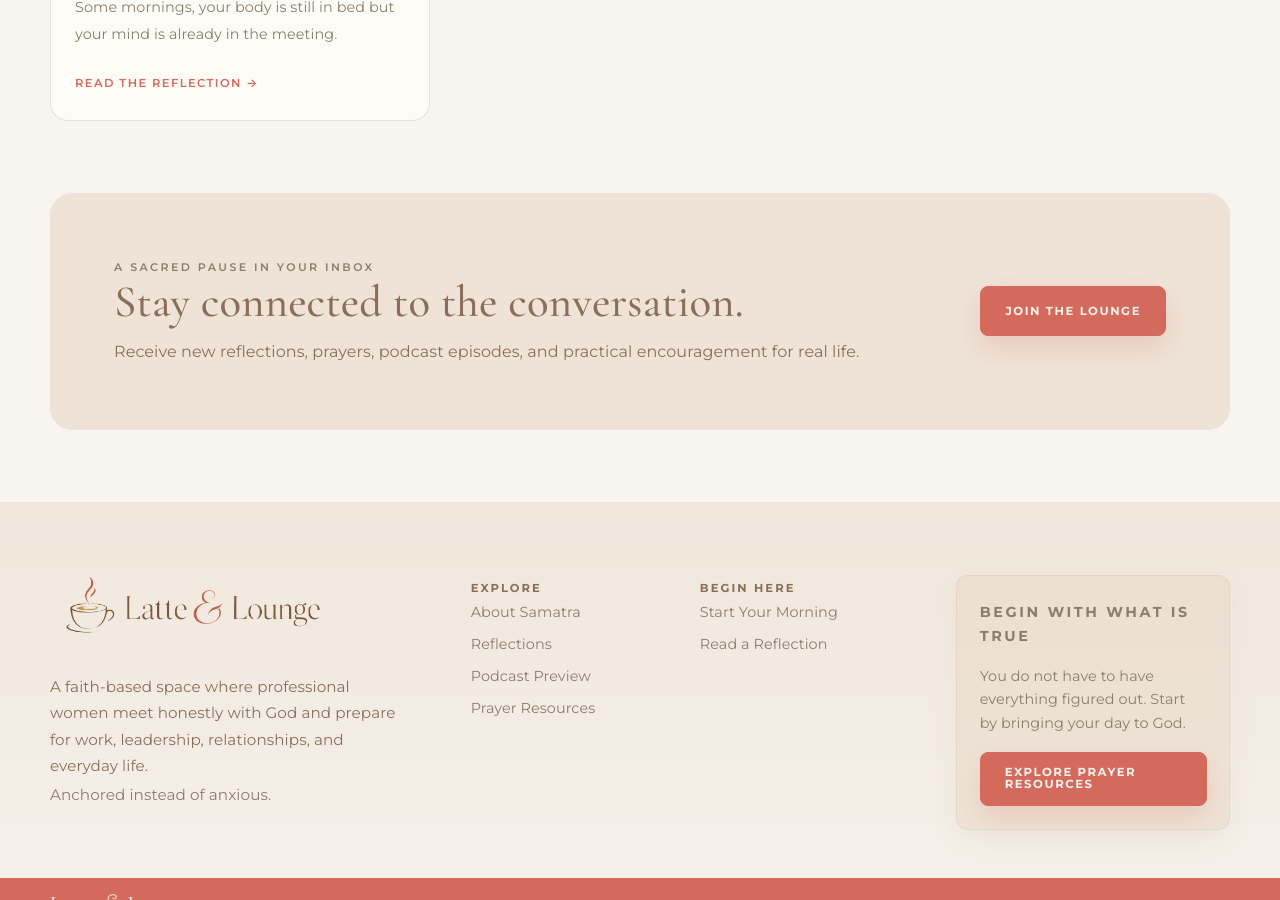
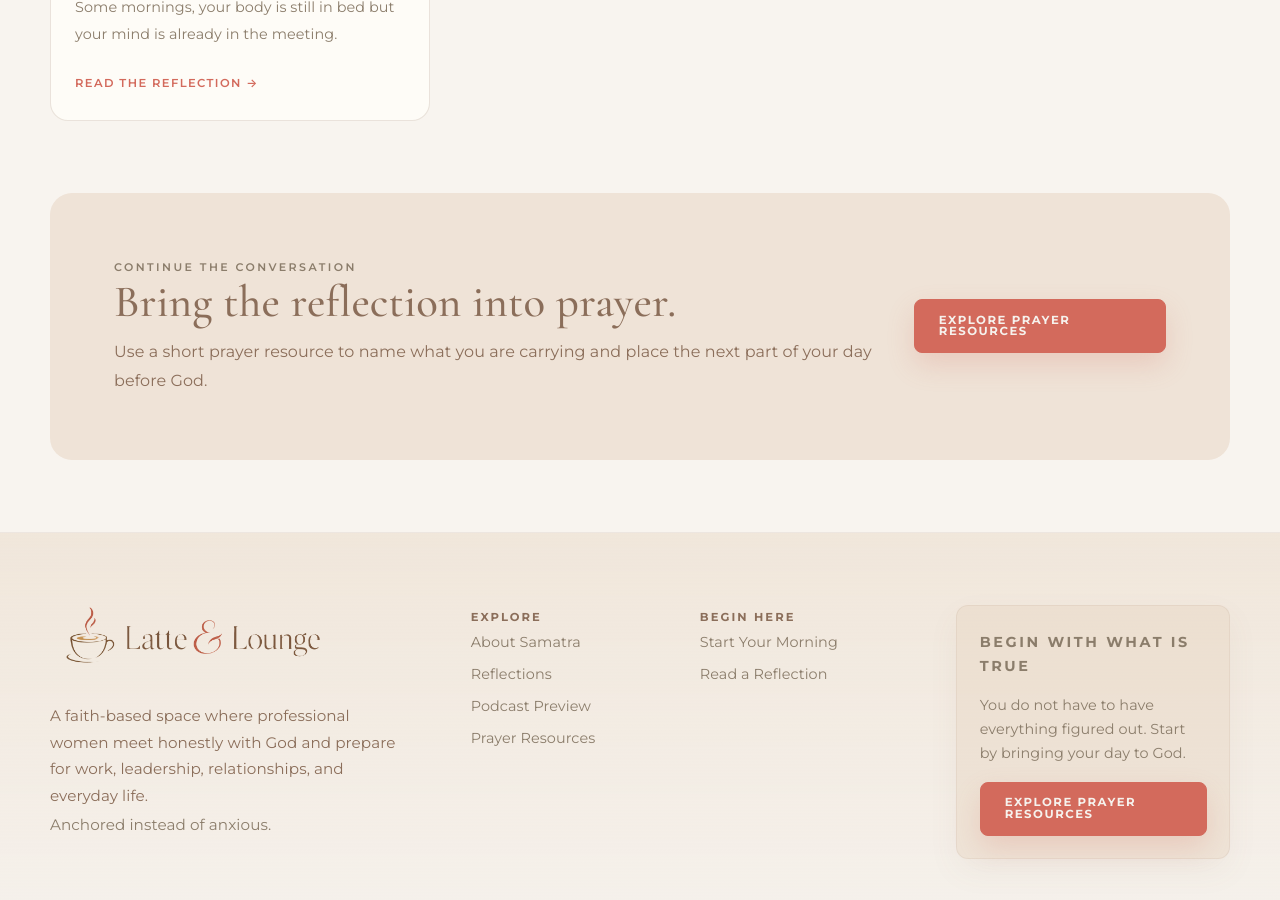
Before and after one commit to jeffthomasiii/latte-lounge-poc, a Jekyll site: the page built from docs/blog.md, in a window 1280 px wide and 900 px high, scrolled down 2292 px. Built offline with Jekyll 4.4.1, drawn with Linux system fonts in a browser that asks for light colours.

Commit message:
Use post metadata and truthful Blog actions

```diff
--- a/docs/blog.md
+++ b/docs/blog.md
@@ -13,13 +14,15 @@
 {% assign featured_post = site.posts | first %}
 
 {% if featured_post %}
+  {% assign featured_image = featured_post.image | default: '/assets/images/latte-lounge-reflection-feature.webp' %}
+  {% assign featured_image_alt = featured_post.image_alt | default: featured_post.title %}
 <section class="blog-featured-story">
   <div class="blog-featured-story__media">
-    <img src="{{ '/assets/images/latte-lounge-reflection-feature.webp' | relative_url }}" alt="Morning journal and latte in warm sunlight">
+    <img src="{{ featured_image | relative_url }}" alt="{{ featured_image_alt }}">
   </div>
   <div class="blog-featured-story__copy">
     <p class="ll-section-label">Featured Reflection</p>
-    <p class="editorial-content-card__kicker">{{ featured_post.category | default: "Set Your Day" }}</p>
+    <p class="editorial-content-card__kicker">{{ featured_post.pillar | default: featured_post.category | default: "Set Your Day" }}</p>
     <h2>{{ featured_post.title }}</h2>
     <p>{{ featured_post.excerpt | strip_html | truncate: 220 }}</p>
     <a class="button primary" href="{{ featured_post.url | relative_url }}">Read the Reflection</a>
@@ -52,21 +55,24 @@
       {% unless forloop.first %}
         {% assign image_index = forloop.index | modulo: 3 %}
         {% if image_index == 1 %}
-          {% assign card_image = '/assets/images/latte-lounge-hero.webp' %}
-          {% assign card_alt = 'Latte and linen journals in warm morning light' %}
+          {% assign fallback_image = '/assets/images/latte-lounge-hero.webp' %}
+          {% assign fallback_alt = 'Latte and linen journals in warm morning light' %}
         {% elsif image_index == 2 %}
-          {% assign card_image = '/assets/images/latte-lounge-podcast-feature.webp' %}
-          {% assign card_alt = 'Latte and Lounge podcast with coffee and earbuds' %}
+          {% assign fallback_image = '/assets/images/latte-lounge-podcast-feature.webp' %}
+          {% assign fallback_alt = 'Latte and Lounge podcast artwork beside coffee and earbuds' %}
         {% else %}
-          {% assign card_image = '/assets/images/latte-lounge-reflection-feature.webp' %}
-          {% assign card_alt = 'Open reflection journal beside a latte' %}
+          {% assign fallback_image = '/assets/images/latte-lounge-reflection-feature.webp' %}
+          {% assign fallback_alt = 'Open reflection journal beside a latte' %}
         {% endif %}
+        {% assign card_image = post.image | default: fallback_image %}
+        {% assign card_alt = post.image_alt | default: fallback_alt %}
+        {% assign card_kicker = post.pillar | default: post.category %}
 
         {% include editorial-content-card.html
           url=post.url
           image=card_image
           image_alt=card_alt
-          kicker=post.category
+          kicker=card_kicker
           title=post.title
           excerpt=post.excerpt
           action="Read the Reflection"
@@ -78,9 +84,9 @@
 
 <section class="editorial-newsletter-panel">
   <div>
-    <p class="ll-section-label">A sacred pause in your inbox</p>
-    <h2>Stay connected to the conversation.</h2>
-    <p>Receive new reflections, prayers, podcast episodes, and practical encouragement for real life.</p>
+    <p class="ll-section-label">Continue the conversation</p>
+    <h2>Bring the reflection into prayer.</h2>
+    <p>Use a short prayer resource to name what you are carrying and place the next part of your day before God.</p>
   </div>
-  <a class="button primary" href="{{ '/subscribe/' | relative_url }}">Join the Lounge</a>
+  <a class="button primary" href="{{ '/prayer-resources/' | relative_url }}">Explore Prayer Resources</a>
 </section>
```
Also changed, not shown: other parts of docs/blog.md (+1 -0 lines).
